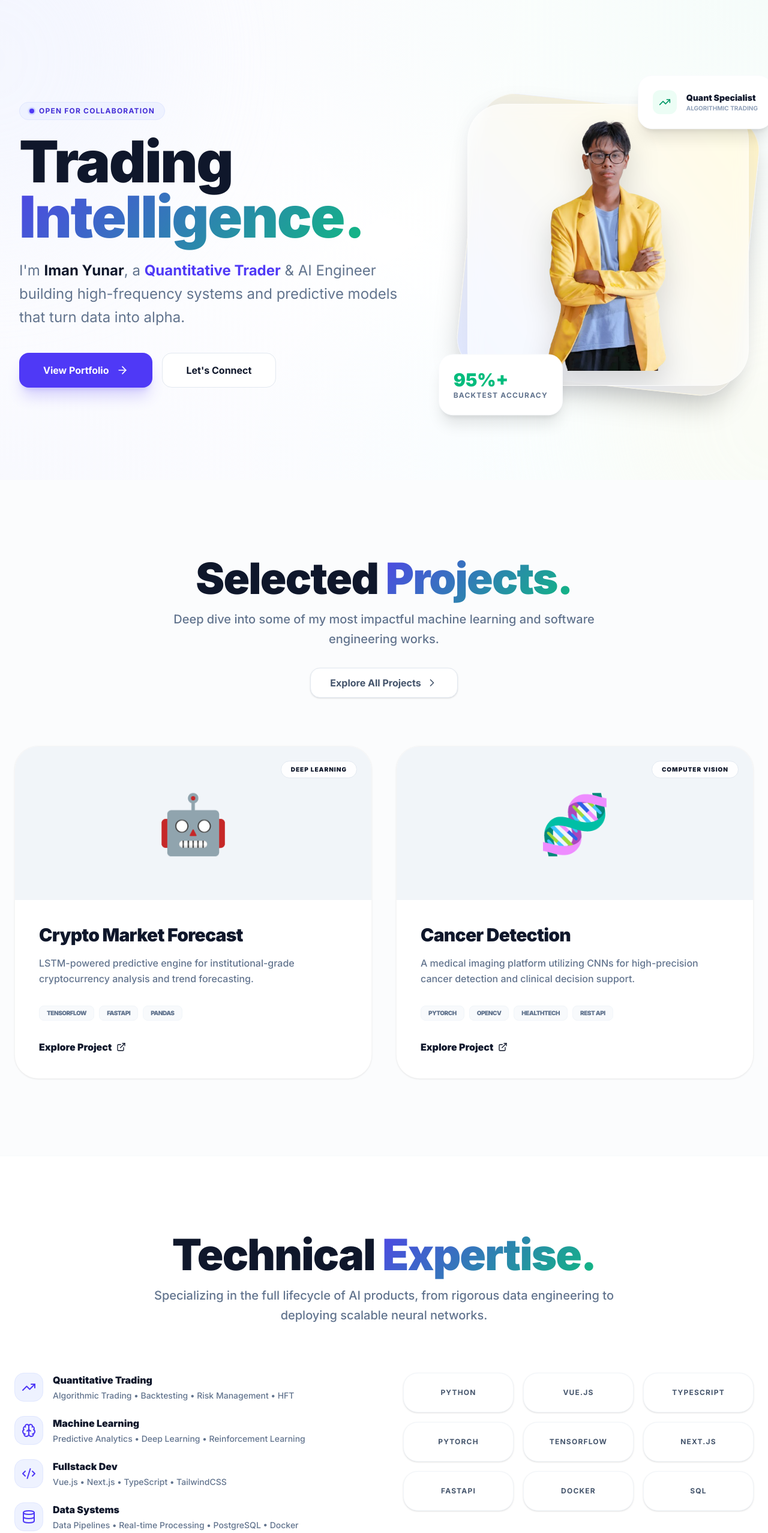
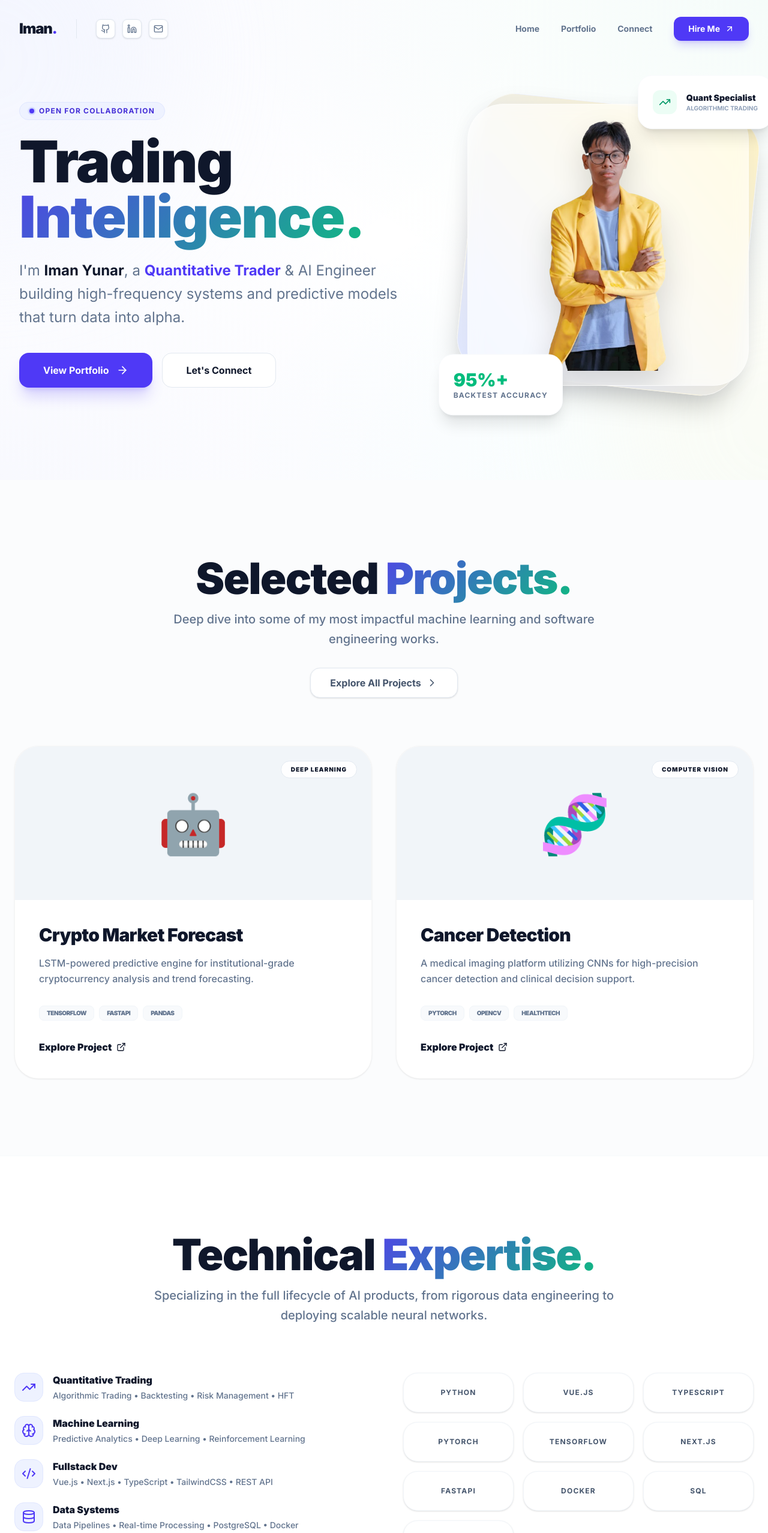
Before and after one commit to imanyunar/profile-website, a Next.js app in the folder profile-portfolio/: page / in a window 1280 px wide. Shown: the top 2555 px of the page at 60% size. Built offline with nearby package versions, Linux system fonts and the light colour scheme.

Commit message:
feat: Initialize portfolio website with responsive navigation, root layout, and a hero-sectioned home page.

```diff
--- a/profile-portfolio/app/components/Navbar.tsx
+++ b/profile-portfolio/app/components/Navbar.tsx
@@ -26,8 +26,11 @@ export default function Navbar() {
           className={`transition-all duration-700 rounded-[32px] ${scrolled ? 'glass-pill px-8 py-2 shadow-2xl shadow-indigo-500/10 border-white/40' : 'bg-transparent py-4'}`}
         >
           <div className="flex justify-between items-center h-16">
-            <div className="flex items-center gap-4">
-              <div className="hidden lg:flex items-center gap-4">
+            <div className="flex items-center gap-8">
+              <Link href="/" className="text-2xl font-black text-slate-900 tracking-tighter hover:text-indigo-600 transition-colors">
+                Iman<span className="text-indigo-600">.</span>
+              </Link>
+              <div className="hidden lg:flex items-center gap-3 border-l border-slate-200 pl-8">
                 <SocialIcon href="https://github.com/imanyunar" icon={<Github className="w-4 h-4" />} />
                 <SocialIcon href="https://www.linkedin.com/in/iman-yunar-noviadhi-87313a284/" icon={<Linkedin className="w-4 h-4" />} />
                 <SocialIcon href="mailto:imanyunar@gmail.com" icon={<Mail className="w-4 h-4" />} />
--- a/profile-portfolio/app/layout.tsx
+++ b/profile-portfolio/app/layout.tsx
@@ -27,12 +27,12 @@ export default function RootLayout({ children }: { children: React.ReactNode })
   return (
     <html lang="en" className={`${inter.variable}`} suppressHydrationWarning>
       <body className={`${inter.className} bg-white text-slate-900 antialiased`}>
-        <Navbar />
-        <main className="min-h-screen">
-          <LazyMotion features={domMax}>
+        <LazyMotion features={domMax}>
+          <Navbar />
+          <main className="min-h-screen">
             {children}
-          </LazyMotion>
-        </main>
+          </main>
+        </LazyMotion>
       </body>
     </html>
   );
--- a/profile-portfolio/app/page.tsx
+++ b/profile-portfolio/app/page.tsx
@@ -175,7 +175,7 @@ export default function Home() {
               title="Cancer Detection"
               category="Computer Vision"
               description="A medical imaging platform utilizing CNNs for high-precision cancer detection and clinical decision support."
-              tags={["PyTorch", "OpenCV", "HealthTech", "REST API"]}
+              tags={["PyTorch", "OpenCV", "HealthTech"]}
               link="https://deteksikanker.streamlit.app/"
             />
           </div>
@@ -210,7 +210,7 @@ export default function Home() {
             >
               <SkillSet icon={<TrendingUp />} title="Quantitative Trading" skills={["Algorithmic Trading", "Backtesting", "Risk Management", "HFT"]} />
               <SkillSet icon={<Brain />} title="Machine Learning" skills={["Predictive Analytics", "Deep Learning", "Reinforcement Learning"]} />
-              <SkillSet icon={<Code2 />} title="Fullstack Dev" skills={["Vue.js", "Next.js", "TypeScript", "TailwindCSS"]} />
+              <SkillSet icon={<Code2 />} title="Fullstack Dev" skills={["Vue.js", "Next.js", "TypeScript", "TailwindCSS", "REST API"]} />
               <SkillSet icon={<Database />} title="Data Systems" skills={["Data Pipelines", "Real-time Processing", "PostgreSQL", "Docker"]} />
             </m.div>
 
@@ -230,6 +230,7 @@ export default function Home() {
                 <SkillIcon label="FastAPI" />
                 <SkillIcon label="Docker" />
                 <SkillIcon label="SQL" />
+                <SkillIcon label="REST API" />
               </div>
             </m.div>
           </div>
--- a/profile-portfolio/app/portfolio/page.tsx
+++ b/profile-portfolio/app/portfolio/page.tsx
@@ -39,7 +39,7 @@ const projects = [
     description: "Deep learning system for early cancer identification through medical image analysis.",
     icon: <Activity className="w-8 h-8" />,
     color: "bg-rose-100 text-rose-600",
-    techs: ["PyTorch", "Computer Vision", "HealthTech", "REST API"],
+    techs: ["PyTorch", "Computer Vision", "HealthTech"],
     details: "High-accuracy neural network achieving 95%+ validation accuracy in clinical image processing.",
     link: "https://deteksikanker.streamlit.app/"
   }
@@ -98,7 +98,7 @@ export default function Portfolio() {
             <SkillCard icon={<TrendingUp />} title="Quantitative Trading" skills={["Algorithmic Trading", "Backtesting", "HFT"]} />
             <SkillCard icon={<Brain />} title="Machine Learning" skills={["Predictive Analytics", "Deep Learning", "RL"]} />
             <SkillCard icon={<Database />} title="Data Engineering" skills={["Real-time Pipelines", "PostgreSQL", "Docker"]} />
-            <SkillCard icon={<Terminal />} title="Frontend Stack" skills={["Vue.js", "Next.js", "TypeScript"]} />
+            <SkillCard icon={<Terminal />} title="Frontend Stack" skills={["Vue.js", "Next.js", "TypeScript", "REST API"]} />
           </m.div>
         </div>
       </section>
```
